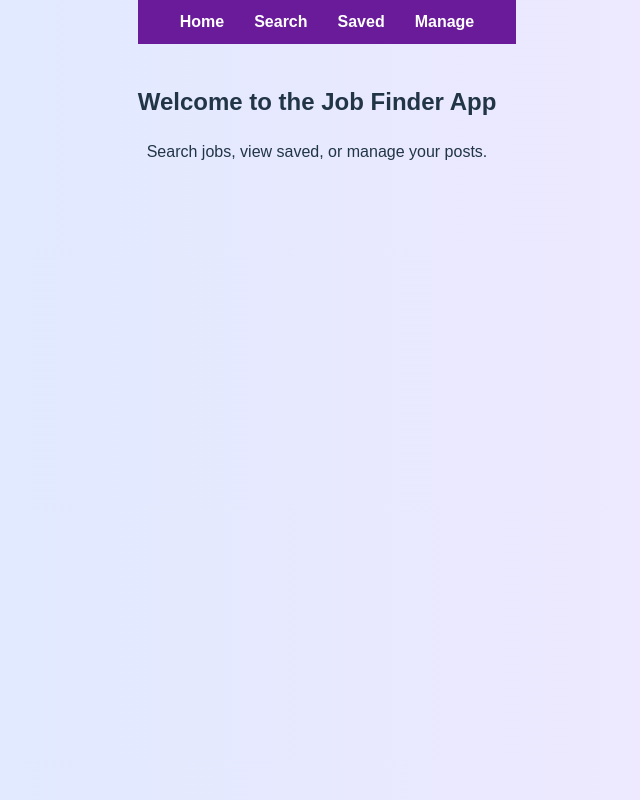
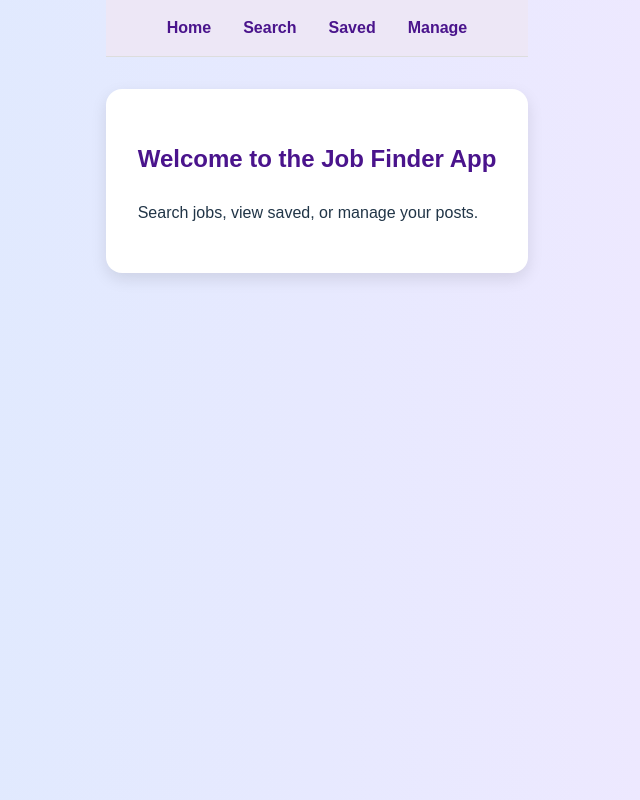
Before and after one commit to inyindjo1/CAPSTON-MERN, a React (Vite) app in the folder Frontend/: page / in a window 1280 px wide. Shown: the whole page, without its empty margins (323-963 px from the left). Built offline with nearby package versions, Linux system fonts and the light colour scheme.

Commit message:
succesful code

```diff
--- a/Frontend/src/App.css
+++ b/Frontend/src/App.css
@@ -1,30 +1,119 @@
-html, body {
-  height: 100%;
+/* App.css */
+
+body {
   margin: 0;
   padding: 0;
+  background: linear-gradient(to right, #dbeafe, #f3e8ff);
   font-family: Arial, sans-serif;
-  background: linear-gradient(to right, #dbeafe, #f3e8ff);
-}
-
-body {
+  min-height: 100vh;
   display: flex;
   justify-content: center;
   align-items: flex-start;
-  overflow-x: hidden;
+}
+
+.App-wrapper {
+  width: 100%;
+  display: flex;
+  justify-content: center;
+  padding: 2rem 1rem;
+}
+
+.App {
+  background-color: #fff;
+  padding: 2rem;
+  border-radius: 16px;
+  box-shadow: 0 6px 16px rgba(0, 0, 0, 0.1);
+  width: 100%;
+  max-width: 720px;
+}
+
+h1, h2 {
+  text-align: center;
+  color: #4a148c;
+  margin-bottom: 1.5rem;
+}
+
+.search-bar {
+  display: flex;
+  gap: 1rem;
+  margin-bottom: 1.5rem;
+}
+
+.search-bar input {
+  flex: 1;
+  padding: 0.75rem;
+  font-size: 1rem;
+  border-radius: 6px;
+  border: 1px solid #ccc;
+}
+
+.search-bar button {
+  padding: 0.75rem 1rem;
+  border: none;
+  font-size: 1rem;
+  border-radius: 6px;
+  cursor: pointer;
+  background-color: #6a1b9a;
+  color: #fff;
+}
+
+.reset-btn {
+  background-color: #ccc;
+  color: #000;
+}
+
+.error {
+  color: red;
+  text-align: center;
+  margin-bottom: 1rem;
+}
+
+.job-list {
+  list-style: none;
+  padding: 0;
+}
+
+.job-card {
+  background-color: #fff;
+  border: 1px solid #ddd;
+  border-left: 5px solid #6a1b9a;
+  padding: 1rem;
+  margin-bottom: 1rem;
+  border-radius: 8px;
+  box-shadow: 0 2px 6px rgba(0,0,0,0.05);
+}
+
+.job-card h3 {
+  margin: 0 0 0.5rem;
+  color: #4a148c;
+}
+
+.job-card p {
+  margin: 0.25rem 0;
+}
+
+.job-card a {
+  color: #1e40af;
+  font-weight: bold;
+  text-decoration: none;
+}
+
+.job-card a:hover {
+  text-decoration: underline;
 }
 
 .nav {
-  width: 100%;
-  background: #6a1b9a;
-  color: white;
-  padding: 10px;
-  text-align: center;
+  display: flex;
+  justify-content: center;
+  gap: 2rem;
+  background-color: #ede7f6;
+  padding: 1rem;
+  border-bottom: 1px solid #ddd;
 }
 
 .nav a {
-  color: white;
-  margin: 0 15px;
   text-decoration: none;
+  color: #4a148c;
   font-weight: bold;
 }
 
@@ -33,95 +122,10 @@ body {
 }
 
 .page {
-  text-align: center;
-  margin-top: 40px;
-}
-
-.App {
-  width: 90%;
-  max-width: 700px;
-  margin-top: 40px;
-  padding: 30px;
-  background-color: #ffffff;
+  max-width: 720px;
+  margin: 2rem auto;
+  padding: 2rem;
+  background-color: #fff;
   border-radius: 16px;
   box-shadow: 0 6px 16px rgba(0, 0, 0, 0.1);
 }
-
-h1 {
-  text-align: center;
-  color: #4a148c;
-  margin-bottom: 20px;
-}
-
-.search-bar input {
-  width: 100%;
-  padding: 10px;
-  margin-bottom: 10px;
-  font-size: 16px;
-  border: 1px solid #ccc;
-  border-radius: 6px;
-}
-
-.search-bar button {
-  width: 48%;
-  padding: 10px;
-  font-size: 16px;
-  background-color: #6a1b9a;
-  color: white;
-  border: none;
-  border-radius: 6px;
-  cursor: pointer;
-  margin-right: 4%;
-}
-
-.search-bar .reset-btn {
-  background-color: #ccc;
-  color: #333;
-}
-
-.search-bar button:hover {
-  opacity: 0.9;
-}
-
-ul.job-list {
-  list-style: none;
-  padding: 0;
-  max-height: 70vh;
-  overflow-y: auto;
-}
-
-.job-card {
-  background-color: #ffffff;
-  border: 1px solid #ddd;
-  border-left: 5px solid #6a1b9a;
-  padding: 12px;
-  margin-top: 10px;
-  border-radius: 8px;
-  box-shadow: 0 2px 6px rgba(0,0,0,0.05);
-}
-
-.job-card h3 {
-  margin: 0;
-  color: #4a148c;
-}
-
-.job-card p {
-  margin: 4px 0;
-  color: #333;
-}
-
-.job-card a {
-  color: #1e40af;
-  text-decoration: none;
-  font-weight: bold;
-}
-
-.job-card a:hover {
-  text-decoration: underline;
-}
-
-.error {
-  color: red;
-  margin-top: 10px;
-  text-align: center;
-}
--- a/Frontend/src/App.jsx
+++ b/Frontend/src/App.jsx
@@ -1,6 +1,4 @@
-// ==== FRONTEND (client/src/App.jsx) ====
-
-import React, { useState } from 'react';
+import React, { useEffect, useState } from 'react';
 import './App.css';
 import { BrowserRouter as Router, Routes, Route, Link } from 'react-router-dom';
 
@@ -19,7 +17,7 @@ function SearchJobs() {
   const [error, setError] = useState('');
 
   async function fetchExternalJobs(term = '') {
-    let url = 'http://localhost:8080/api/external-jobs';
+    let url = 'https://www.arbeitnow.com/api/job-board-api';
     if (term.trim()) {
       url += `?search=${encodeURIComponent(term)}`;
     }
@@ -28,6 +26,7 @@ function SearchJobs() {
       const json = await res.json();
       setExternalJobs(json.data || []);
     } catch (err) {
+      console.error('Error loading jobs:', err);
       setError('Failed to load jobs');
     }
   }
```
